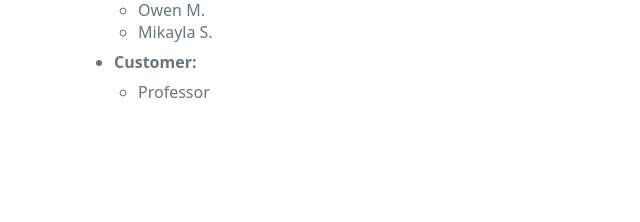
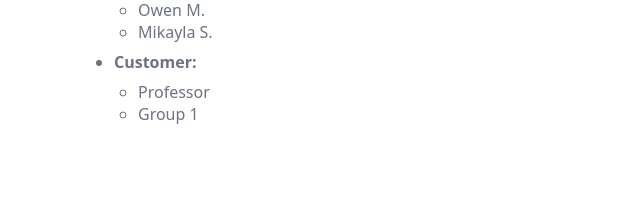
Before and after one commit to eleusink/my-pantry-dependabot, a Django app: page /about/ in a window 1280 px wide. Shown: the part 578-800 px from the top of the page, without its empty margins (0-640 px from the left). Run offline with Django 4.2, Linux system fonts and the light colour scheme.

Commit message:
Fix customer

```diff
--- a/your-local-code/Inventory/templates/about.html
+++ b/your-local-code/Inventory/templates/about.html
@@ -47,6 +47,7 @@
         <strong>Customer:</strong>
         <ul>
           <li>Professor</li>
+          <li>Group 1</li>
         </ul>
       </li>
     </ul>
```
